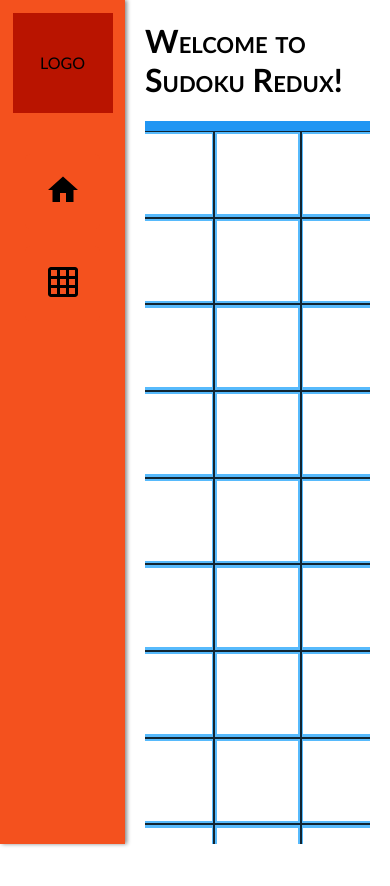
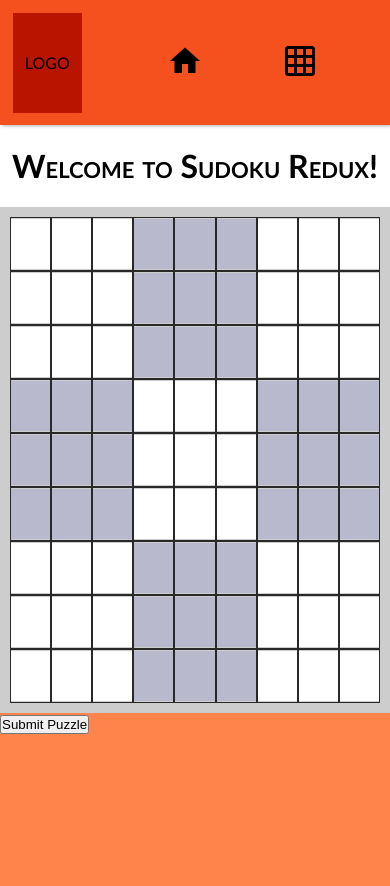
Before and after one commit to irbab00n/sudoku-redux, a React app: page / in a window 390 px wide. Shown: the top 886 px of the page. Before the commit the page ends 844 px from the top, so only its background shows below. Built offline with nearby package versions, Linux system fonts and the light colour scheme.

Commit message:
Progress on mobile responsiveness
- created the media queries to change the layout of the app body, aligning all content in a column and placing the navbar on the top of the app.

```diff
--- a/client/App.jsx
+++ b/client/App.jsx
@@ -15,7 +15,7 @@ export default class App extends React.Component {
 
     return (
 
-      <div className="display-flex-row fh fw">
+      <div className="app-body fh fw">
         <Sidebar />
         <Router history={hashHistory}>
           <Switch>
--- a/client/actions/currentPuzzleActions.js
+++ b/client/actions/currentPuzzleActions.js
@@ -7,3 +7,7 @@ export const updatePuzzleSquare = (coordinates, value) => ({
     value
   }
 });
+
+export const checkPuzzleSolution = () => ({
+  type: types.CHECK_PUZZLE_SOLUTION
+});
--- a/client/components/PuzzleBoard.jsx
+++ b/client/components/PuzzleBoard.jsx
@@ -6,6 +6,20 @@ export default class PuzzleBoard extends React.Component {
     super(props);
     this.state = {};
     this.buildPuzzle = this.buildPuzzle.bind(this);
+    this.determineBackground = this.determineBackground.bind(this);
+  }
+
+  determineBackground(row, column) {
+    let alternates = '345';
+    let rowCheck = alternates.includes(row);
+    let columnCheck = alternates.includes(column);
+    if (rowCheck && columnCheck) {
+      return 'grid-bg-normal';
+    }
+    if (rowCheck || columnCheck) {
+      return 'grid-bg-alt';
+    }
+    return 'grid-bg-normal';
   }
 
   buildPuzzle() {
@@ -14,7 +28,14 @@ export default class PuzzleBoard extends React.Component {
     let column = 0;
     let elements = [];
     while (true) {
-      let connectedElement = <PuzzleSquare key={`${row}${column}`} coordinates={`${row}-${column}`} actions={this.props.actions}/>
+      let connectedElement = (
+        <PuzzleSquare
+          key={`${row}${column}`}
+          coordinates={`${row}-${column}`}
+          actions={this.props.actions}
+          background={this.determineBackground(row, column)}
+        />
+      );
       elements.push(connectedElement);
       if (column === size && row === size) {
         break;
--- a/client/components/PuzzleSquare.jsx
+++ b/client/components/PuzzleSquare.jsx
@@ -26,8 +26,8 @@ export default class PuzzleSquare extends React.Component {
 
     return (
 
-      <div className="grid-example fh fw display-flex-row flex-align-center flex-justify-center">
-        <input className="puzzle-box" value={this.state.value} onChange={(e) => {this.updateValue(e)}}/>
+      <div className="grid-item fh fw display-flex-row flex-align-center flex-justify-center">
+        <input className={`puzzle-box ${this.props.background}`} value={this.state.value} onChange={(e) => {this.updateValue(e)}}/>
       </div>
 
     );
--- a/client/components/Puzzles.jsx
+++ b/client/components/Puzzles.jsx
@@ -4,7 +4,7 @@ const Puzzles = () => {
 
   return (
 
-    <div className="display-flex-column flex-align-center page-body fh fw">
+    <div className="display-flex-column flex-align-center page-body fh">
       <h1 className="page-title no-select">
         All Puzzles
       </h1>
--- a/client/components/WelcomePage.jsx
+++ b/client/components/WelcomePage.jsx
@@ -11,12 +11,15 @@ export default class WelcomePage extends React.Component {
 
     return (
 
-      <div className="fh fw display-flex-column flex-align-center page-body ">
+      <div className="fh display-flex-column flex-align-center page-body ">
         <h1 className="page-title no-select">
           Welcome to Sudoku Redux!
         </h1>
-        <div className="fw display-flex-column flex-align-center bg-orange-light">
+        <div className="fw display-flex-row flex-align-center flex-justify-evenly flex-wrap">
           <PuzzleBoard actions={this.props.actions}/>
+          <div className="signup-container bg-orange-light fh fw">
+            <button onClick={() => this.props.actions.checkPuzzleSolution()}>Submit Puzzle</button>
+          </div>
         </div>
       </div>
 
--- a/client/helpers/sudoku.js
+++ b/client/helpers/sudoku.js
@@ -1,4 +1,4 @@
-export default function checkGrid(grid) {
+const checkGrid = (grid) => {
     let range = ['1', '2', '3', '4', '5', '6', '7', '8', '9'];
     let testResult = true;
 
@@ -6,7 +6,7 @@ export default function checkGrid(grid) {
         grid.forEach(row => {
             let set = new Set(range);
             for (let i = 0; i < row.length; i++) {
-                if (row[i] === '.') {
+                if (row[i] === '') {
                     continue;
                 } else {
                     if (set.has(row[i])) {
@@ -25,7 +25,7 @@ export default function checkGrid(grid) {
         while(column < size) {
             let set = new Set(range);
             for (let i = 0; i < size; i++) {
-                if (grid[i][column] === '.') {
+                if (grid[i][column] === '') {
                     continue;
                 } else {
                     if (set.has(grid[i][column]) === true) {
@@ -78,7 +78,7 @@ export default function checkGrid(grid) {
             let column = 0;
             while(column < size) {
                 for (let i = 0; i < size; i++) {
-                    if (threeGrid[i][column] === '.') {
+                    if (threeGrid[i][column] === '') {
                         continue;
                     } else {
                         if (set.has(threeGrid[i][column])) {
@@ -99,3 +99,5 @@ export default function checkGrid(grid) {
     testGrids(cutGridsFromBlocks(cutBlocksFromGrid()));
     return testResult;
 }
+
+module.exports.checkGrid = checkGrid;
--- a/client/reducers/currentPuzzle.js
+++ b/client/reducers/currentPuzzle.js
@@ -1,26 +1,34 @@
 import * as types from '../types';
 import sudoku from '../helpers/sudoku';
 
+console.log('sudoku functions: ', sudoku);
+
 const INITIAL_STATE = [
-    ['.', '.', '.', '.', '.', '.', '.', '.', '.'],
-    ['.', '.', '.', '.', '.', '.', '.', '.', '.'],
-    ['.', '.', '.', '.', '.', '.', '.', '.', '.'],
-    ['.', '.', '.', '.', '.', '.', '.', '.', '.'],
-    ['.', '.', '.', '.', '.', '.', '.', '.', '.'],
-    ['.', '.', '.', '.', '.', '.', '.', '.', '.'],
-    ['.', '.', '.', '.', '.', '.', '.', '.', '.'],
-    ['.', '.', '.', '.', '.', '.', '.', '.', '.'],
-    ['.', '.', '.', '.', '.', '.', '.', '.', '.']
+    ['', '', '', '', '', '', '', '', ''],
+    ['', '', '', '', '', '', '', '', ''],
+    ['', '', '', '', '', '', '', '', ''],
+    ['', '', '', '', '', '', '', '', ''],
+    ['', '', '', '', '', '', '', '', ''],
+    ['', '', '', '', '', '', '', '', ''],
+    ['', '', '', '', '', '', '', '', ''],
+    ['', '', '', '', '', '', '', '', ''],
+    ['', '', '', '', '', '', '', '', '']
 ];
 
 const currentPuzzleReducer = (state = INITIAL_STATE, action) => {
-  let newState = [...state];
+  let newState = state.map(arr => {
+    return arr.slice();
+  });
   switch(action.type) {
     case types.UPDATE_PUZZLE_SQUARE:
       let row = action.payload.coordinates[0];
       let column = action.payload.coordinates[1];
       newState[row][column] = action.payload.value;
       return newState;
+    case types.CHECK_PUZZLE_SOLUTION:
+      let valid = sudoku.checkGrid(newState);
+      console.log('valid solution?: ', valid);
+      return state;
     default:
       return state;
   }
--- a/public/style.css
+++ b/public/style.css
@@ -59,8 +59,8 @@ li {
   margin: auto 145px auto 20px;
 }
 
-.page-title {
-
+.app-layout {
+  display: flex;
 }
 
 /* Flexbox types */
@@ -98,8 +98,18 @@ li {
   justify-content: space-between;
 }
 
+.flex-justify-evenly {
+  justify-content: space-evenly;
+}
+
 .flex-justify-around {
   justify-content: space-around;
+}
+
+/* Flexbox wraps */
+
+.flex-wrap {
+  flex-wrap: wrap;
 }
 
 /* Sidebar */
@@ -109,6 +119,7 @@ li {
   box-shadow: 2px 0px 4px #888888;
   min-width: 125px;
   max-width: 125px;
+  z-index: 3000;
 }
 
 #sidebar-logo {
@@ -163,29 +174,18 @@ li {
 
 
 .puzzle-grid {
-  min-width: 800px;
-  min-height: 800px;
   max-width: 1000px;
   max-height: 1000px;
-  width: 40vh;
-  height: 40vh;
+  width: 60vh;
+  height: 60vh;
   display: grid;
   grid-template-columns: auto auto auto auto auto auto auto auto auto;
   grid-template-rows: auto auto auto auto auto auto auto auto auto;
-  background-color: #2196F3;
+  background-color: rgba(205, 205, 205, 1.0);
   padding: 10px;
 }
 
 .grid-item {
-  background-color: rgba(255, 255, 255, 0.8);
-  border: 1px solid rgba(0, 0, 0, 0.8);
-  padding: 20px;
-  font-size: 30px;
-  text-align: center;
-}
-
-.grid-example {
-  background-color: rgba(100, 195, 255, 0.8);
   border: 1px solid rgba(0, 0, 0, 0.8);
 }
 
@@ -196,3 +196,52 @@ li {
   text-align: center;
   border: none;
 }
+
+.grid-bg-normal {
+  background-color: rgba(255, 255, 255, 1.0);
+}
+
+.grid-bg-alt {
+  background-color: rgba(185, 185, 205, 1.0);
+}
+
+/* Signup */
+
+.signup-container {
+  margin-left: 20px;
+  max-width: 400px;
+  height: 60vh;
+}
+
+@media all and (max-width: 1160px) {
+  .signup-container {
+    margin-left: 0px;
+    max-width: none;
+  }
+}
+
+@media all and (max-width: 1000px) {
+  #sidebar {
+    position: fixed;
+    width: 100%;
+    max-width: none;
+    height: 125px;
+    flex-direction: row;
+  }
+
+  #sidebar-navigation {
+    width: 100%;
+    height: 100px;
+    flex-direction: row;
+  }
+
+  .app-body {
+    flex-direction: column;
+  }
+
+  .page-body {
+    top: 125px;
+    left: 0px;
+    margin: auto;
+  }
+}
```
